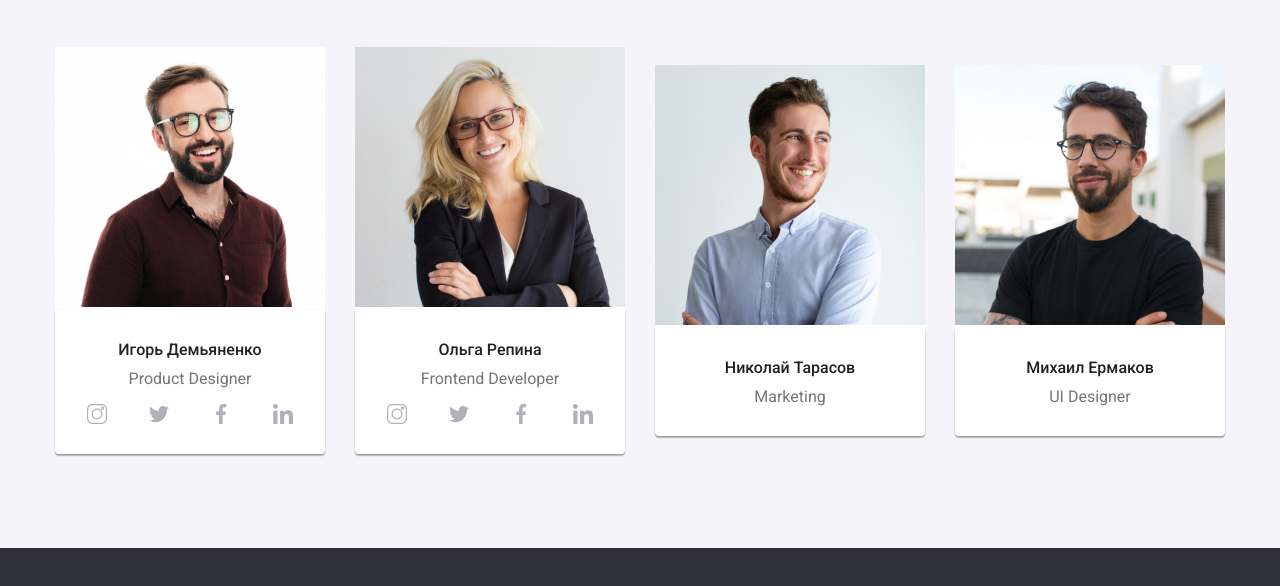
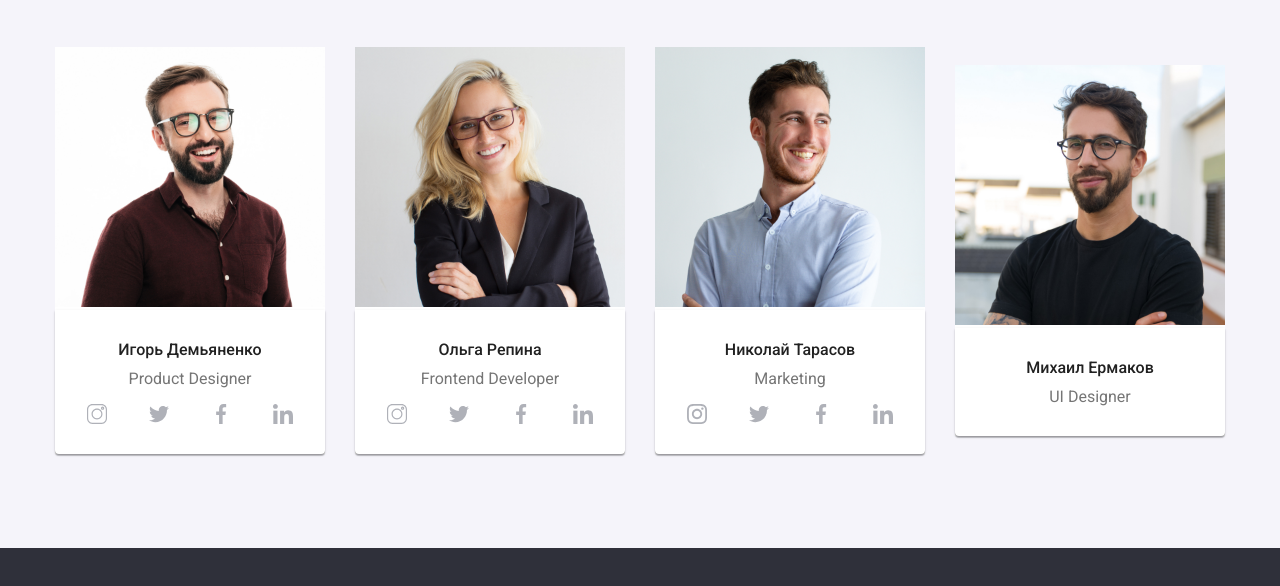
Before and after one commit to Vitaliy-Melnychuk/goit-markup-hw-00, a plain HTML site: page index.html in a window 1280 px wide. Shown: the part 1610-2196 px from the top of the page. Drawn offline with nearby package versions, Linux system fonts and the light colour scheme.

Commit message:
added icon

```diff
--- a/index.html
+++ b/index.html
@@ -178,6 +178,30 @@
                         <div class="team-wrapper">
                             <h3 class="team-item-title">Николай Тарасов</h3>
                             <p class="team-item-content">Marketing</p>
+                            <div class="icon-wrapper">
+                                <ul class="list-icon">
+                                    <li>
+                                        <svg class="icon" width="20" hieght="20">
+                                            <use href="./images/sprites.svg#instagram"></use>
+                                        </svg>
+                                    </li>
+                                    <li>
+                                        <svg class="icon" width="20" hieght="20">
+                                            <use href="./images/sprites.svg#twitter"></use>
+                                        </svg>
+                                    </li>
+                                    <li>
+                                        <svg class="icon" width="20" hieght="20">
+                                            <use href="./images/sprites.svg#facebook"></use>
+                                        </svg>
+                                    </li>
+                                    <li>
+                                        <svg class="icon" width="20" hieght="20">
+                                            <use href="./images/sprites.svg#linkedin"></use>
+                                        </svg>
+                                    </li>
+                                </ul>
+                            </div>
                         </div>
                     </li>
                     <li class="team-item">
```
Also changed, not shown: images/sprites.svg (added).
